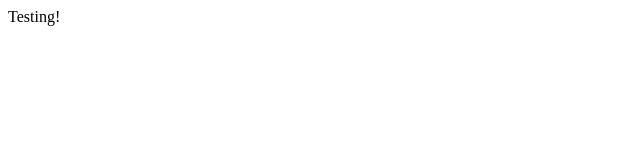
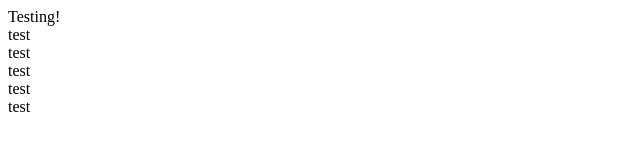
Before and after one commit to floriansaqipi/testing-rep, a plain HTML site: page index.html in a window 1280 px wide. Shown: the whole page, without its empty margins (0-640 px from the left). Drawn offline with Linux system fonts and the light colour scheme.

Commit message:
added-a-footer

```diff
--- a/index.html
+++ b/index.html
@@ -8,4 +8,11 @@
 <body>
     Testing!
 </body>
+<footer>
+    <div>test</div>
+    <div>test</div>
+    <div>test</div>
+    <div>test</div>
+    <div>test</div>
+</footer>
 </html>
```
